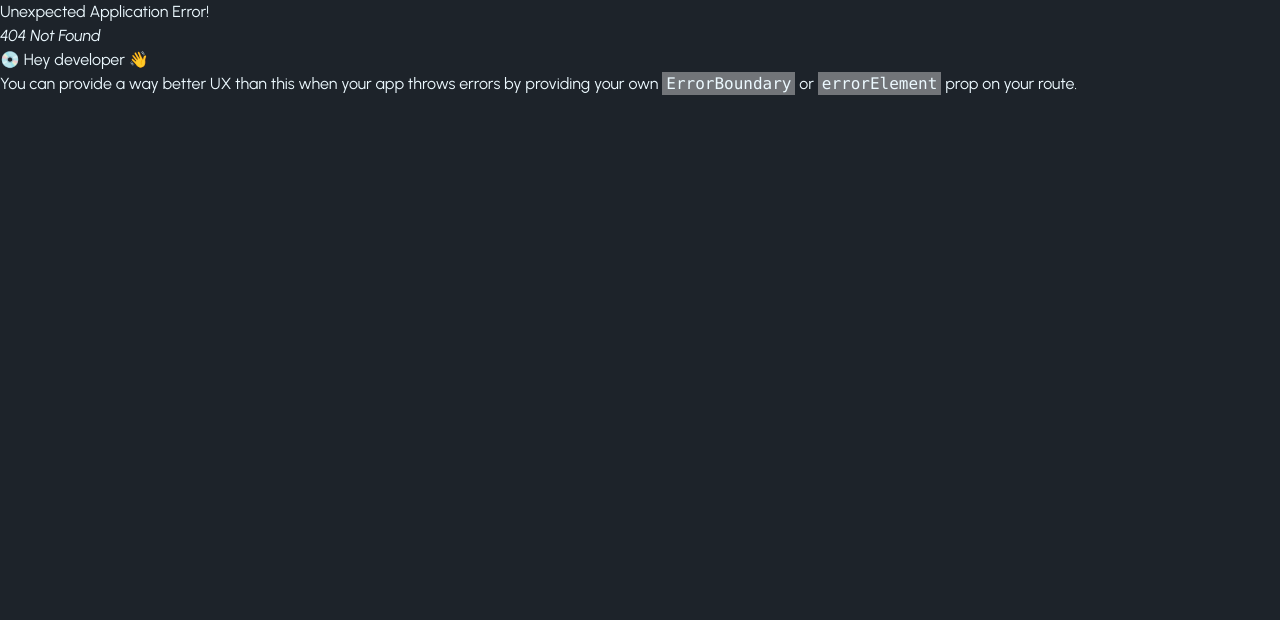
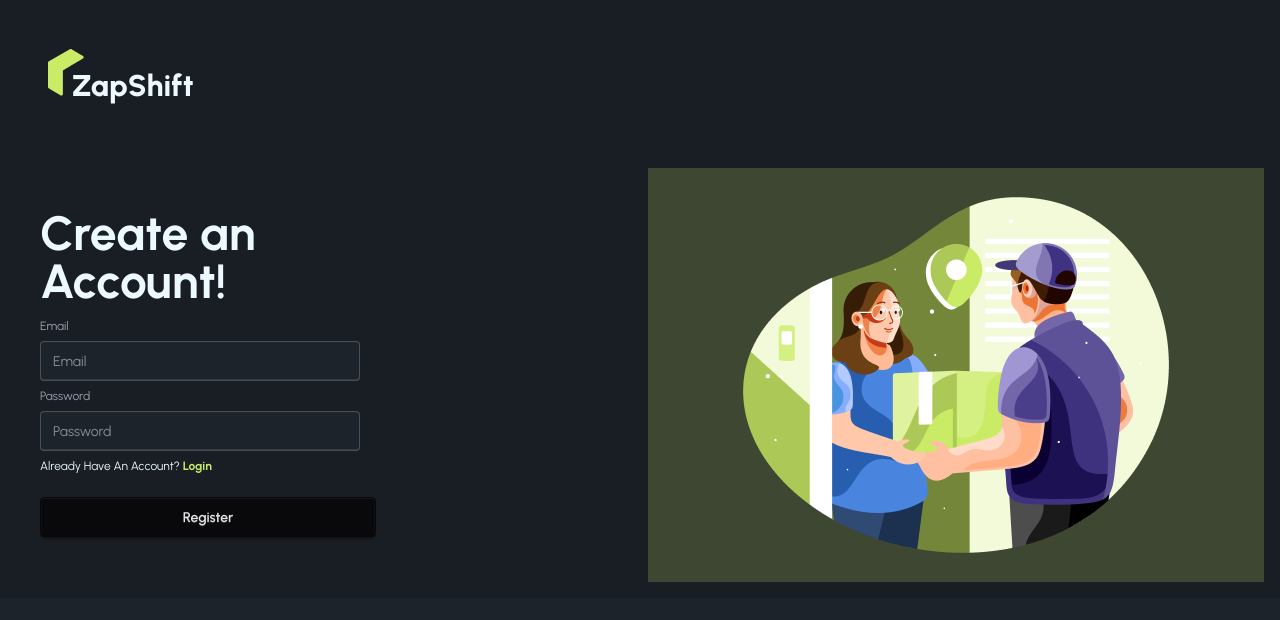
Before and after one commit to mariyamnavila/zap-shift-client, a React (Vite) app: page /register in a window 1280 px wide. Before the commit this address had no page. Shown: the top 620 px of the page. Built offline with nearby package versions, Linux system fonts and the light colour scheme.

Commit message:
added register page

```diff
--- a/package.json
+++ b/package.json
@@ -12,6 +12,7 @@
   "dependencies": {
     "@tailwindcss/vite": "^4.1.17",
     "aos": "^2.3.4",
+    "firebase": "^12.7.0",
     "react": "^19.2.0",
     "react-dom": "^19.2.0",
     "react-hook-form": "^7.68.0",
--- a/src/Pages/Authentication/Login/Login.jsx
+++ b/src/Pages/Authentication/Login/Login.jsx
@@ -11,6 +11,7 @@
 
     return (
         <div>
+            <h1 className="text-5xl font-bold my-3">Login Now!</h1>
             <form onSubmit={handleSubmit(onSubmit)}>
                 <fieldset className="fieldset">
                     <label className="label">Email</label>
@@ -22,6 +23,9 @@
                             required: true
                         })}
                     />
+                    {
+                        errors.email?.type === 'required' && <p className="text-red-500">Email is required</p>
+                    }
 
                     <label className="label">Password</label>
                     <input
@@ -33,8 +37,9 @@
                             minLength: 6,
                         })}
                     />
+
                     {
-                        errors.password.type === 'required' && <p className="text-red-500">Password is required</p>
+                        errors.password?.type === 'required' && <p className="text-red-500">Password is required</p>
                     }
                     {
                         errors.password?.type === 'minLength' && <p className="text-red-500">Password must be 6 characters or longer</p>
@@ -42,7 +47,7 @@
                     <div><a className="link link-hover">Forgot password?</a></div>
 
                 </fieldset>
-                    <button className="btn btn-neutral mt-4">Login</button>
+                <button className="btn btn-neutral mt-4">Login</button>
             </form>
         </div>
     );
--- /dev/null
+++ b/src/Pages/Authentication/Register/Register.jsx
@@ -0,0 +1,56 @@
+import { useForm } from "react-hook-form";
+
+
+const Register = () => {
+    const { register, handleSubmit, formState: { errors } } = useForm()
+
+    const onSubmit = (data) => {
+        console.log(data);
+    }
+
+    return (
+        <div>
+            <div className="card w-full max-w-sm shrink-0">
+                <div className="card-body">
+                    <h1 className="text-5xl font-bold">Create an Account!</h1>
+                    <form onSubmit={handleSubmit(onSubmit)}>
+                        <fieldset className="fieldset">
+                            <label className="label">Email</label>
+                            <input
+                                type="email"
+                                className="input"
+                                placeholder="Email"
+                                {...register('email', {
+                                    required: true
+                                })}
+                            />
+                            {
+                                errors.email?.type === 'required' && <p className="text-red-500">Email is required</p>
+                            }
+                            <label className="label">Password</label>
+                            <input
+                                type="password"
+                                className="input"
+                                placeholder="Password"
+                                {...register('password', {
+                                    required: true,
+                                    minLength: 6,
+                                })}
+                            />
+                            {
+                                errors.password?.type === 'required' && <p className="text-red-500">Password is required</p>
+                            }
+                            {
+                                errors.password?.type === 'minLength' && <p className="text-red-500">Password must be 6 characters or longer</p>
+                            }
+                            <div>Already Have An Account? <a href="/login" className="link link-hover text-[#CAEB66] font-bold">Login</a></div>
+                            <button className="btn btn-neutral mt-4">Register</button>
+                        </fieldset>
+                    </form>
+                </div>
+            </div>
+        </div>
+    );
+};
+
+export default Register;
--- /dev/null
+++ b/src/firebase/firebase.init.js
@@ -0,0 +1,19 @@
+// Import the functions you need from the SDKs you need
+import { initializeApp } from "firebase/app";
+import { getAuth } from 'firebase/auth';
+// TODO: Add SDKs for Firebase products that you want to use
+// https://firebase.google.com/docs/web/setup#available-libraries
+
+// Your web app's Firebase configuration
+const firebaseConfig = {
+    apiKey: import.meta.env.VITE_apiKey,
+    authDomain: import.meta.env.VITE_authDomain,
+    projectId: import.meta.env.VITE_projectId,
+    storageBucket: import.meta.env.VITE_storageBucket,
+    messagingSenderId: import.meta.env.VITE_messagingSenderId,
+    appId: import.meta.env.VITE_appId
+};
+
+// Initialize Firebase
+const app = initializeApp(firebaseConfig);
+export const auth = getAuth(app)
--- a/src/router/router.jsx
+++ b/src/router/router.jsx
@@ -5,6 +5,7 @@
 import Home from "../Pages/Home/Home/Home";
 import AuthLayout from "../layouts/AuthLayout";
 import Login from "../Pages/Authentication/Login/Login";
+import Register from "../Pages/Authentication/Register/Register";
 
 export const router = createBrowserRouter([
   {
@@ -25,6 +26,10 @@
         path: 'login',
         Component: Login
       },
+      {
+        path: 'register',
+        Component: Register
+      },
     ]
   }
 ]);
```
Also changed, not shown: 1 other file (tests, documents, lock files or other folders).
